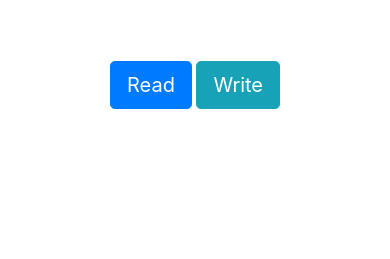
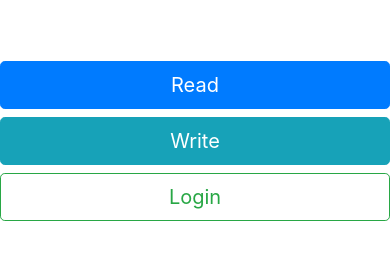
Before and after one commit to OrsettiG/beginner-Practice-Projects, a plain HTML site: page bootstrap-practice/template1/index.html in a window 390 px wide. Shown: the part 541-800 px from the top of the page. Drawn offline with nearby package versions, Linux system fonts and the light colour scheme.

Commit message:
Added a central login button, and made all jumbotron buttons centered and responsive.

```diff
--- a/bootstrap-practice/template1/index.html
+++ b/bootstrap-practice/template1/index.html
@@ -44,9 +44,10 @@
         <h1 class="display-5 text-center">Welcome to BluSky Web-Novels!</h1>
         <p class="lead text-center">On BlueSky you will find and discover books you love and, after signing up, you can write and publish your own!</p>
         <br><br>
-        <div class="text-center">
-          <a href="read.html" class="btn btn-primary btn-lg">Read</a>
-          <a class="btn btn-info btn-lg" href="write.html">Write</a>
+        <div class="row">
+          <a href="read.html" class="btn btn-primary btn-lg mb-2 col-sm-3 offset-sm-3">Read</a>
+          <a class="btn btn-info btn-lg mb-2 col-sm-3" href="write.html">Write</a>
+          <a href="login.html" class="btn btn-lg btn-outline-success col-sm-6 offset-sm-3">Login</a>
         </div>
       </div>
     </div>
```
